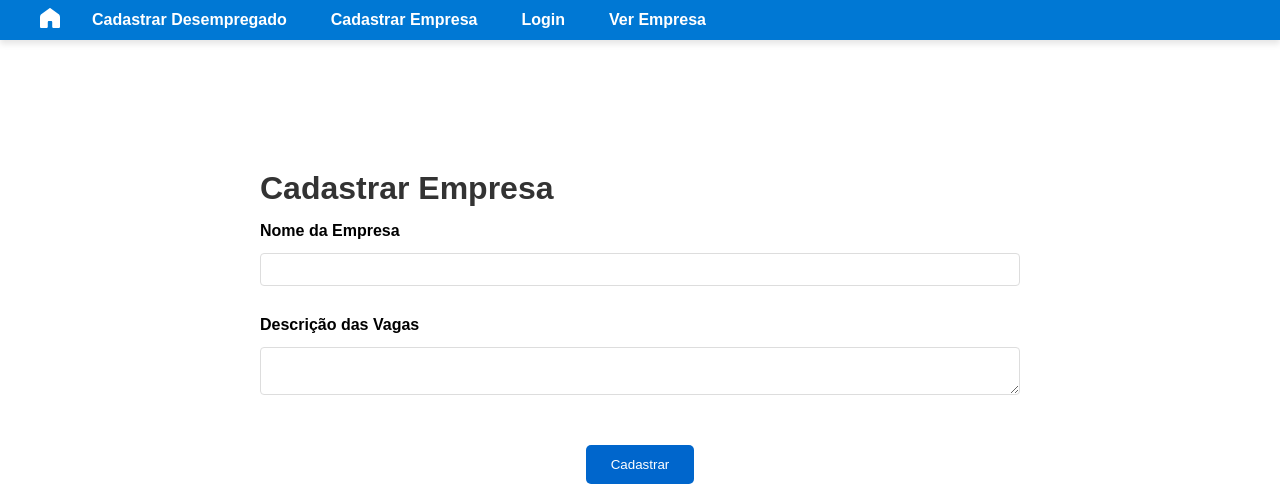
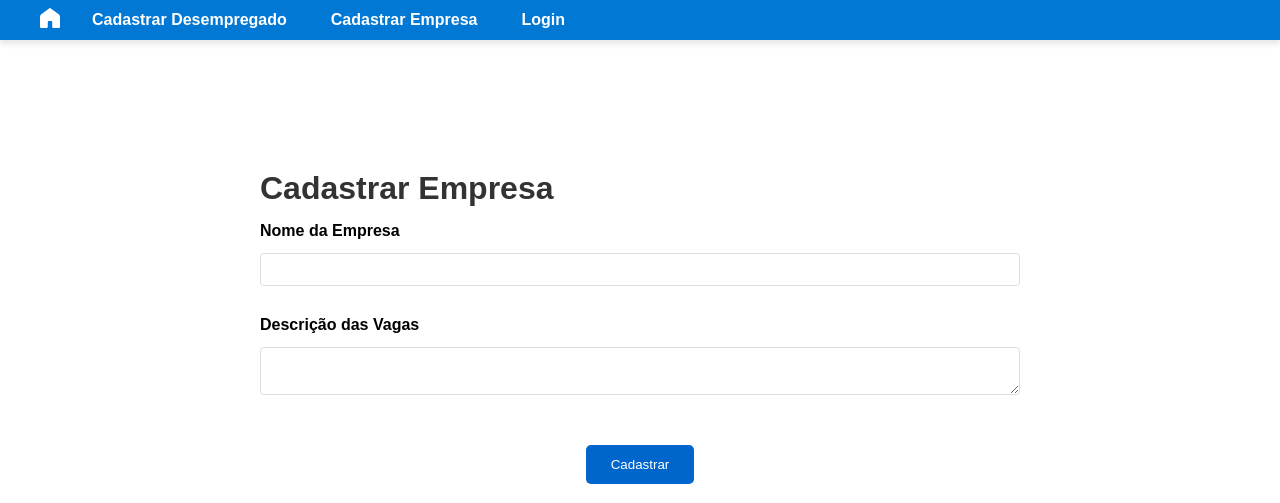
Before and after one commit to Elsonmauricio/PGD, a Flask app: page /cadastrar_empresa in a window 1280 px wide. Shown: the top 503 px of the page. Run offline with Flask 3, Linux system fonts and the light colour scheme.

Commit message:
alteração

```diff
--- a/templates/cadastrar_empresa.html
+++ b/templates/cadastrar_empresa.html
@@ -21,7 +21,6 @@
                 <a href="/cadastrar_desempregado#form-section" class="nav-item">Cadastrar Desempregado</a>
                 <a href="/cadastrar_empresa#form-section" class="nav-item">Cadastrar Empresa</a>
                 <a href="login" class="nav-item">Login</a>
-                <a href="/empresa/{{ empresa_id }}" class="nav-item">Ver Empresa</a>
             </div>
         </nav>
     </header>
```
